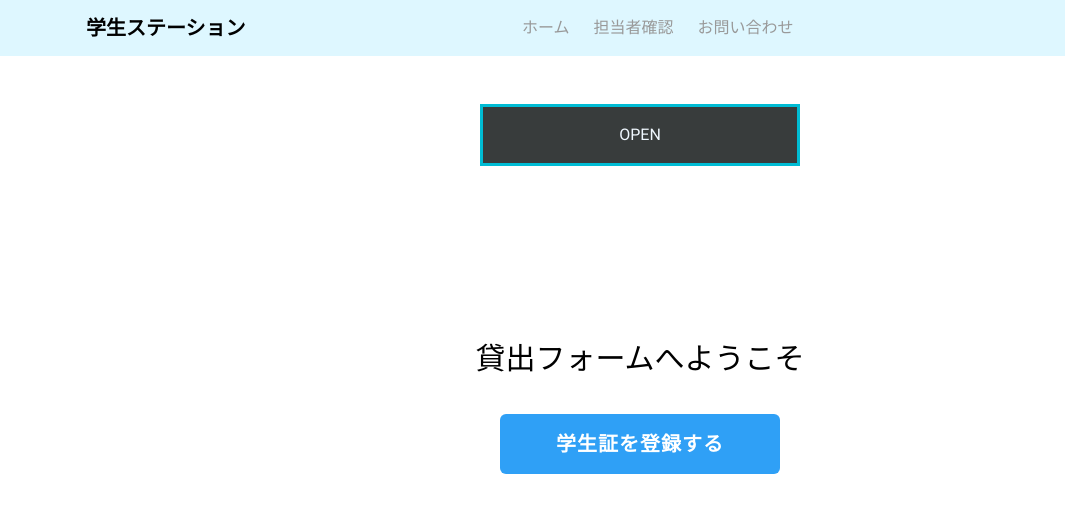
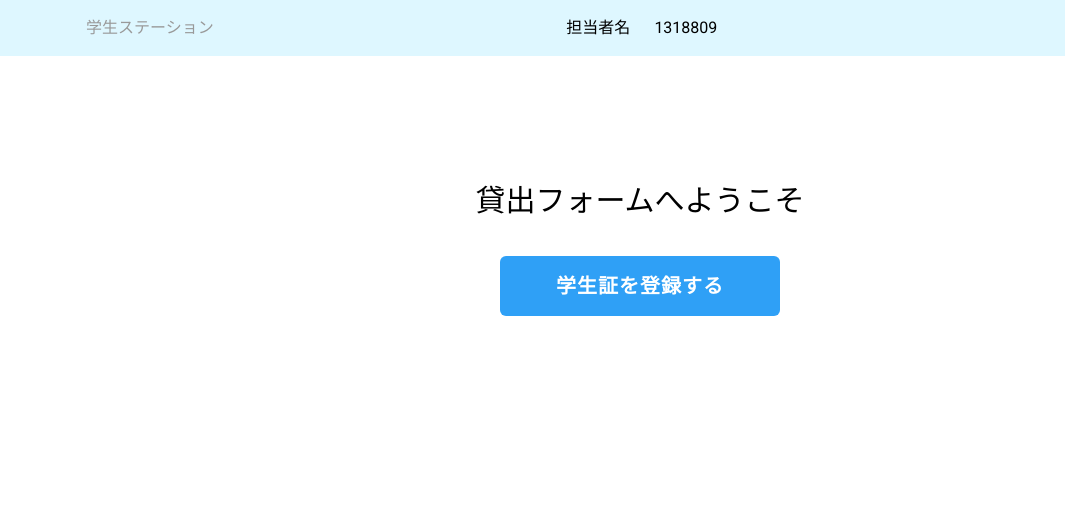
Before and after one commit to AkitoMaeeda/Hackit, a plain HTML site: page web/form.html in a window 1280 px wide. Shown: the top 523 px of the page, 0-1065 px from the left. Drawn offline with Linux system fonts and the light colour scheme.

Commit message:
version1.2

```diff
--- a/web/css/form.css
+++ b/web/css/form.css
@@ -306,14 +306,19 @@ button:hover {
 }
 
 .open-btn {
+    border-radius: 6px;
+    margin-top: 32px;
+    margin-left: auto;
+    margin-right: auto;
+    padding-top: 20px;
+    padding-bottom: 20px;
+    width: 280px;
     display: block;
-    width: 320px;
-    margin: 48px auto;
-    text-align: center;
-    background-color: #383c3c;
-    color: aliceblue;
-    padding: 20px 24px;
-    border: 3px solid #00bcd4;
+    letter-spacing: 0.05em;
+    background: #2fa0f6;
+    color: #fff;
+    font-weight: bold;
+    font-size: 20px;
 }
 
 label.close-btn {
@@ -350,6 +355,7 @@ label.close-btn {
     z-index: 9999;
     transition: .1s;
     padding: 12%;
+    font-size: 20px;
 }
 
 @media (orientation: landscape){
@@ -359,4 +365,4 @@ label.close-btn {
 }
 
 
-input#open{display: none;}@counter-styl
+input#open{display: none;}
--- a/web/css/header.css
+++ b/web/css/header.css
@@ -70,3 +70,8 @@
                 background: rgba(0, 0, 0, 0.1);
                 margin: 0 -1rem -1rem;
                 padding: 1rem; } }
+
+                .site-header .item .name{
+                    margin: 0;
+                    width: 20%;
+                }
--- a/web/form.html
+++ b/web/form.html
@@ -14,17 +14,17 @@
         <header class="site-header">
             <div class="wrapper site-header__wrapper">
                 <div class="site-header__start">
-                    <b href="#" class="brand">学生ステーション</b>
+                    <a onclick="location.href='index.html'">学生ステーション</a>
                 </div>
                 <div class="site-header__middle">
                     <ul class="sub-nav">
-                        <li class=""><a onclick="location.href='index.html'">ホーム</a></li>
-                        <li class=""><a href="#">担当者確認</a></li>
-                        <li class=""><a href="#">お問い合わせ</a></li>
+                        <li class=""><p>担当者名</p></li>
+                        <li class=""><p>1318809</p></li>
                     </ul>
                 </div>
+
                 <div class="site-header__end">
-                    <a href="" class="button button--icon" aria-label="Sign in">
+                    <a href="#" class="button button--icon" aria-label="Sign in">
                         <svg
                             version="1.1"
                             viewBox="0 0 100 100"
@@ -48,21 +48,18 @@
 
     <!-- Form Start -->
 
-    <div class="popup-wrapper">
-        <input id="open" type="checkbox">
-        <label for="open" class="open-btn">OPEN</label>
-        <label for="open" class="overlay"></label>
-
-        <div class="popup-content">
-            <label for="open" class="close-btn"><i class="far fa-times-circle"></i></label>
-        </div>
-    </div>
-
     <section class="wrapper">
         <div class="container">
             <div class="content">
                 <h2 class="heading">貸出フォームへようこそ</h2>
-                <btn onclick="location.href='form.html'">学生証を登録する</btn>
+                <div class="popup-wrapper">
+                    <input id="open" type="checkbox">
+                    <label for="open" class="open-btn">学生証を登録する</label>
+                    <label for="open" class="overlay"></label>
+                    <div class="popup-content">学生証を読み込ませてください
+                        <label for="open" class="close-btn"><i class="far fa-times-circle"></i></label>
+                    </div>
+                </div>
             </div>
         </div>
     </section>
```
Also changed, not shown: web/index.html (+4 -4 lines).
